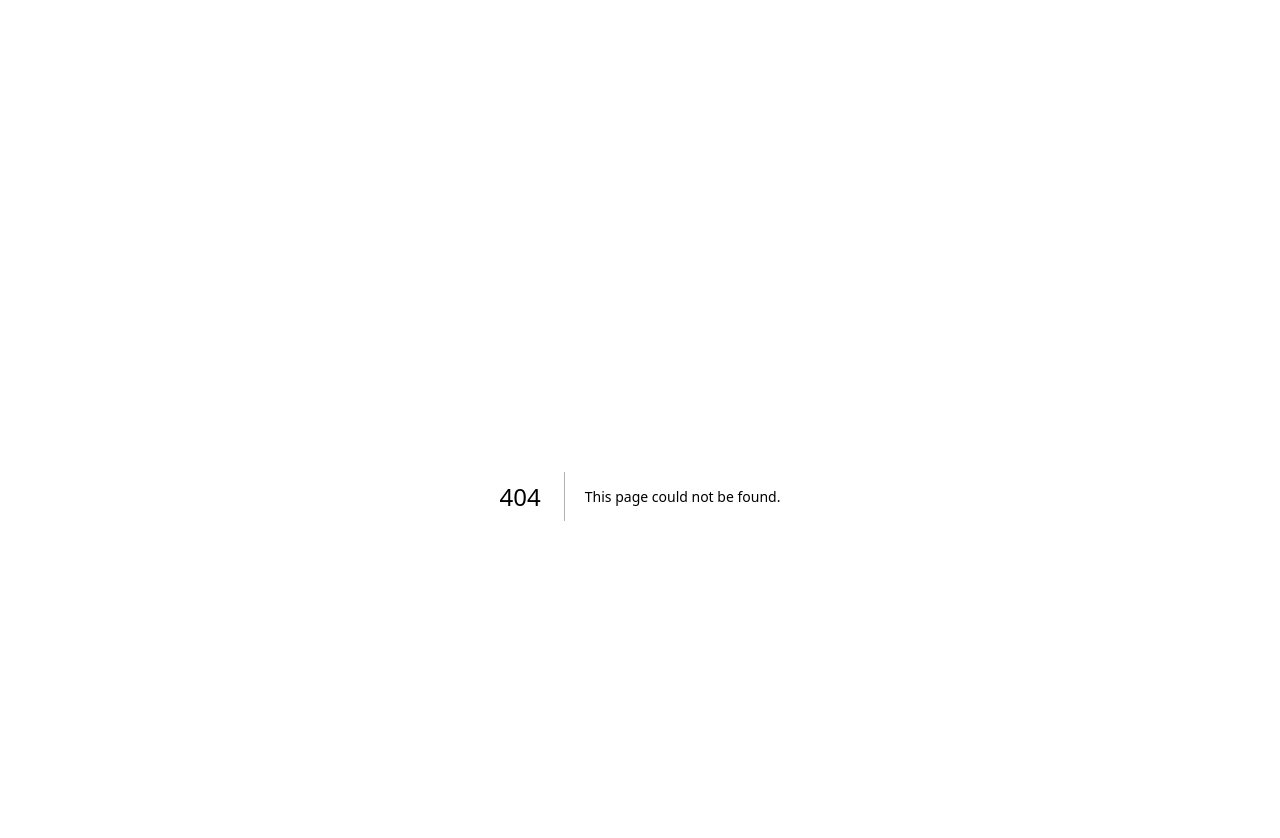
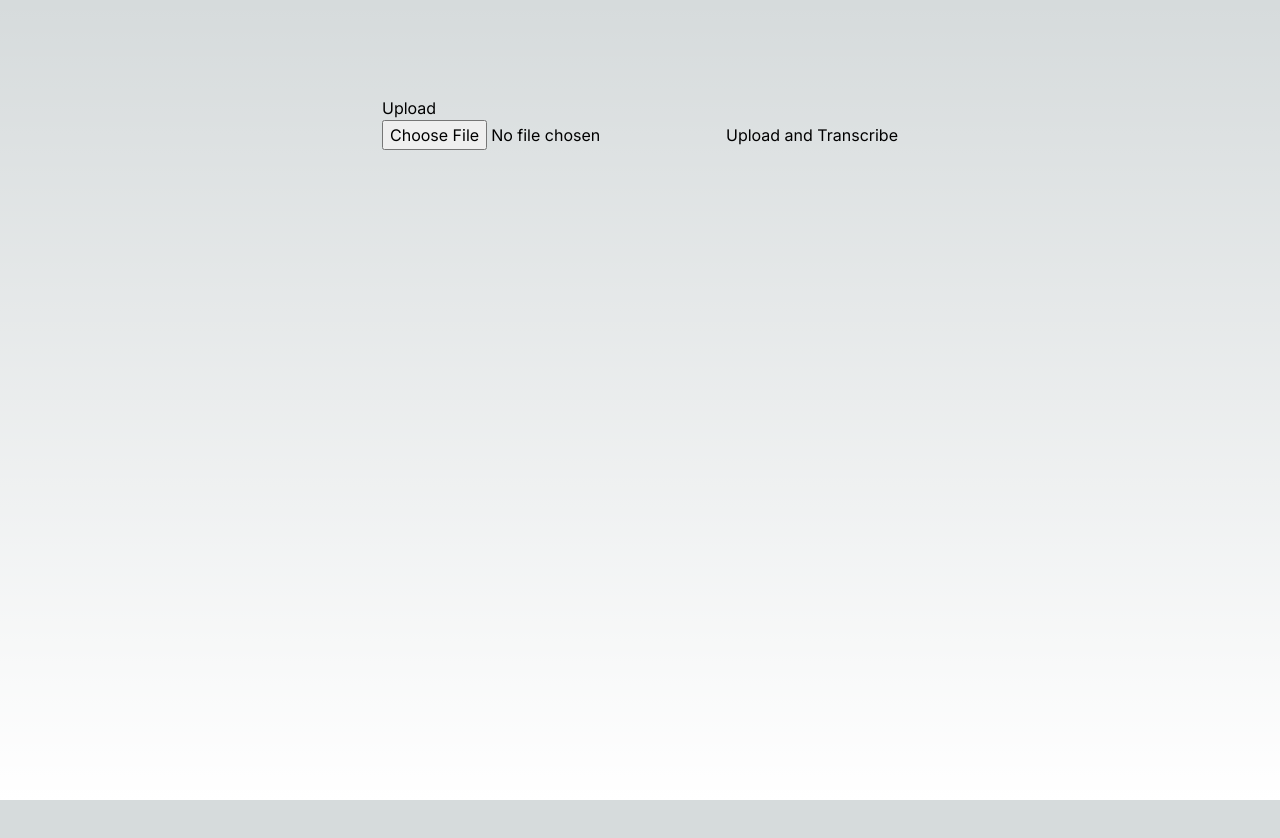
Before and after one commit to vincemaina/dictaite, a Next.js app: page /upload in a window 1280 px wide. Before the commit this address had no page. Shown: the top 838 px of the page. After the commit the page ends 800 px from the top, so only its background shows below. Built offline with nearby package versions, Linux system fonts and the light colour scheme.

Commit message:
feat: add uploader component + page

```diff
--- /dev/null
+++ b/app/upload/page.tsx
@@ -0,0 +1,10 @@
+import AudioUploader from "../../components/uploader";
+
+export default function UploadPage() {
+    return (
+        <div>
+            <h1>Upload</h1>
+            <AudioUploader />
+        </div>
+    );
+}
--- /dev/null
+++ b/components/uploader.tsx
@@ -0,0 +1,44 @@
+'use client';
+
+import React, { useState } from 'react';
+import axios from 'axios';
+
+const AudioUploader = () => {
+  const [selectedFile, setSelectedFile] = useState(null);
+  const [transcription, setTranscription] = useState('');
+
+  const handleFileChange = (event) => {
+    setSelectedFile(event.target.files[0]);
+  };
+
+  const handleFileUpload = async () => {
+    const formData = new FormData();
+    formData.append('file', selectedFile);
+
+    try {
+      const response = await axios.post('http://localhost:5000/transcribe', formData, {
+        headers: {
+          'Content-Type': 'multipart/form-data',
+        },
+      });
+      setTranscription(response.data.transcription);
+    } catch (error) {
+      console.error('Error uploading file:', error);
+    }
+  };
+
+  return (
+    <div>
+      <input type="file" onChange={handleFileChange} />
+      <button onClick={handleFileUpload}>Upload and Transcribe</button>
+      {transcription && (
+        <div>
+          <h2>Transcription:</h2>
+          <p>{transcription}</p>
+        </div>
+      )}
+    </div>
+  );
+};
+
+export default AudioUploader;
--- a/package.json
+++ b/package.json
@@ -11,6 +11,7 @@
     "lint": "next lint"
   },
   "dependencies": {
+    "axios": "^1.7.2",
     "concurrently": "^8.2.2",
     "idb": "^8.0.0",
     "next": "14.2.5",
```
Also changed, not shown: 1 other file (tests, documents, lock files or other folders).
